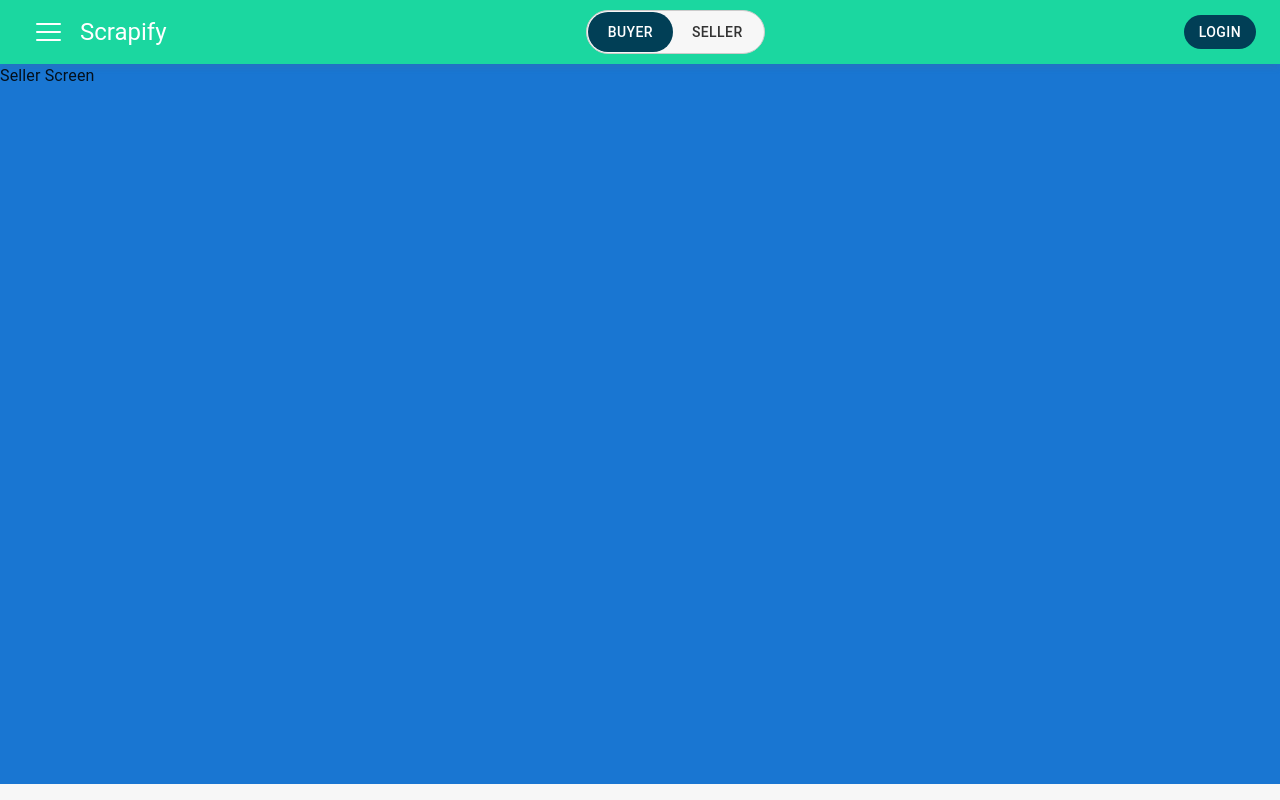
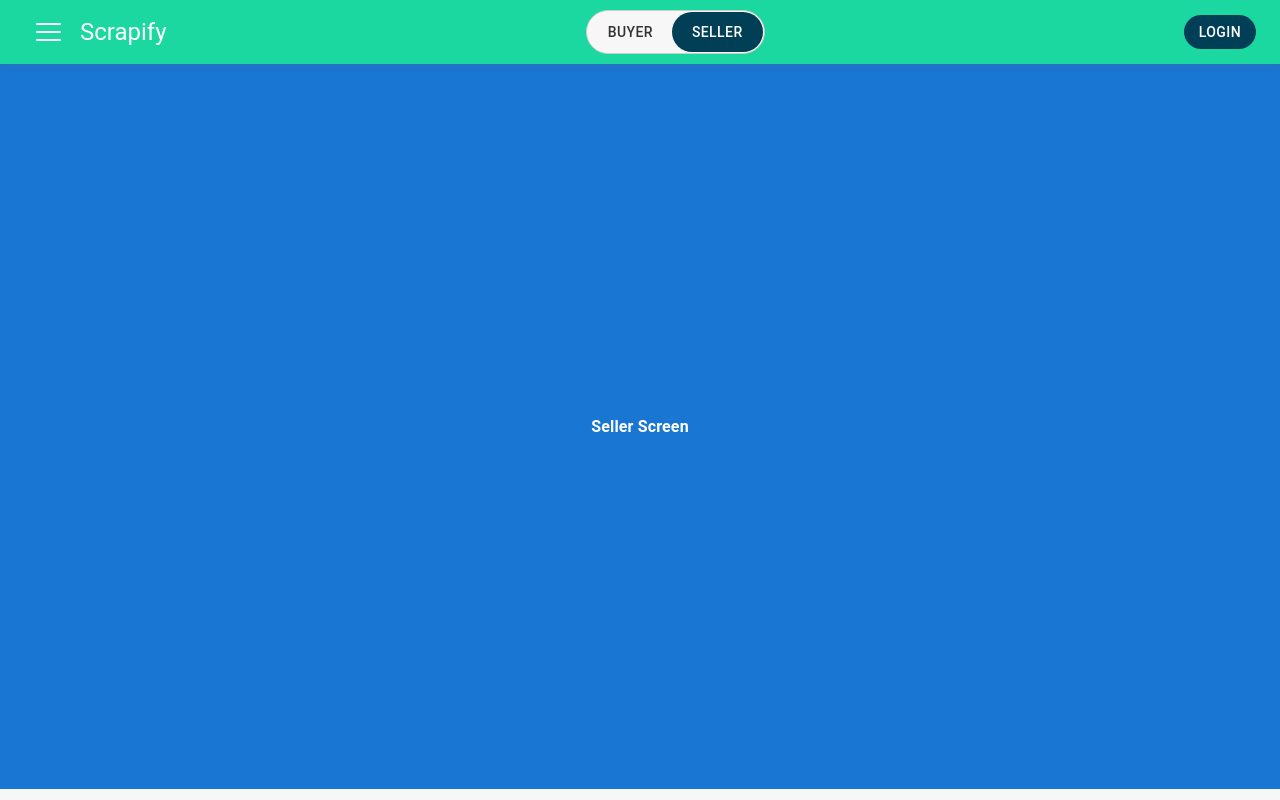
Before and after one commit to Scrapify-Calpyte/scrapify-user-ui, a React (Create React App) app: page /seller in a window 1280 px wide. Built offline with nearby package versions, Linux system fonts and the light colour scheme.

Commit message:
latest changes

```diff
--- a/src/layout/MainLayout/MenuProvider/index.js
+++ b/src/layout/MainLayout/MenuProvider/index.js
@@ -27,6 +27,7 @@ import PersonAddAltOutlinedIcon from '@mui/icons-material/PersonAddAltOutlined';
 import CurrencyExchangeOutlinedIcon from '@mui/icons-material/CurrencyExchangeOutlined';
 import { useNavigate } from 'react-router-dom';
 import { Squash as Hamburger } from 'hamburger-react';
+import { useLocation } from 'react-router-dom';
 
 const drawerWidth = 300;
 
@@ -64,20 +65,16 @@ const MyToggleButtonGroup = styled(ToggleButtonGroup)(({ theme }) => ({
     }
 }));
 
-export default function MenuProvider({ handleDrawer }) {
+export default function MenuProvider() {
     const [open, setOpen] = useState(false);
     const [toggle, setToggle] = React.useState('buyer');
     const [selectedIndex, setSelectedIndex] = useState(0);
     const navigate = useNavigate();
+    const location = useLocation();
 
     const handleListItemClick = (event, index) => {
         setSelectedIndex(index);
         setOpen(!open);
-    };
-
-    const handleDrawerToggle = () => {
-        setOpen(!open);
-        handleDrawer();
     };
 
     const menus = [
@@ -108,7 +105,7 @@ export default function MenuProvider({ handleDrawer }) {
         }
     ];
     useEffect(() => {
-        setToggle('buyer');
+        if (location.pathname === '/seller') setToggle('seller');
     }, []);
 
     return (
@@ -117,7 +114,7 @@ export default function MenuProvider({ handleDrawer }) {
                 <AppBar position="fixed" open={open}>
                     <Toolbar sx={{ display: 'flex', justifyContent: 'space-between' }}>
                         <Stack flexDirection="row" alignItems="center" gap={1}>
-                            <Hamburger onToggle={handleDrawerToggle} rounded toggled={open} size={25} />
+                            <Hamburger onToggle={() => setOpen(!open)} rounded toggled={open} size={25} />
                             <Typography variant="h5" noWrap component="div">
                                 Scrapify
                             </Typography>
@@ -144,7 +141,7 @@ export default function MenuProvider({ handleDrawer }) {
                                     src="https://images.unsplash.com/photo-1503023345310-bd7c1de61c7d?ixlib=rb-4.0.3&ixid=MnwxMjA3fDB8MHxzZWFyY2h8Mnx8aHVtYW58ZW58MHx8MHx8&w=1000&q=80"
                                 />
                             </IconButton>
-                        </Tooltip> */}
+                        </Tooltip>*/}
                     </Toolbar>
                 </AppBar>
             </Box>
--- a/src/layout/MainLayout/index.js
+++ b/src/layout/MainLayout/index.js
@@ -2,61 +2,21 @@ import { Outlet } from 'react-router-dom';
 import { Box } from '@mui/material';
 import CssBaseline from '@mui/material/CssBaseline';
 import MenuProvider from './MenuProvider';
-import { useState } from 'react';
 import { styled } from '@mui/material/styles';
 
-const MainLayout = ({ google }) => {
-    const drawerWidth = 300;
-
-    // drawer toggler
-    const [open, setOpen] = useState(true);
-
-    const handleDrawerToggle = () => {
-        setOpen(!open);
-    };
-
-    const Main = styled('main', { shouldForwardProp: (prop) => prop !== 'open' })(({ theme, open }) => ({
-        flexGrow: 1,
-        transition: theme.transitions.create('margin', {
-            easing: theme.transitions.easing.sharp,
-            duration: theme.transitions.duration.leavingScreen
-        }),
-        ...(open && {
-            transition: theme.transitions.create('margin', {
-                easing: theme.transitions.easing.easeOut,
-                duration: theme.transitions.duration.enteringScreen
-            })
-        })
-    }));
-
-    const mapStyles = {
-        width: '100%',
-        height: '100%'
-    };
-
-    const DrawerHeader = styled('div')(({ theme }) => ({
-        display: 'flex',
-        alignItems: 'center',
-        padding: theme.spacing(0, 1),
-        // necessary for content to be below app bar
-        ...theme.mixins.toolbar,
-        justifyContent: 'flex-end'
-    }));
+const MainLayout = () => {
+    const DrawerHeader = styled('div')(({ theme }) => ({ ...theme.mixins.toolbar }));
 
     return (
         <Box sx={{ display: 'flex', width: '100%' }}>
             <CssBaseline />
-            <MenuProvider handleDrawer={handleDrawerToggle} />
-            <Main open={open}>
+            <MenuProvider />
+            <div style={{ flexGrow: 1 }}>
                 <DrawerHeader />
                 <Outlet />
-            </Main>
+            </div>
         </Box>
     );
 };
 
 export default MainLayout;
-
-// ({
-//     apiKey: 'AIzaSyA4F9JYoct7v7oGvirzAx7_oK6XkNyL1oM'
-// })(MainLayout);
--- a/src/pages/BuyerScreen/MapComponent.js
+++ b/src/pages/BuyerScreen/MapComponent.js
@@ -16,12 +16,19 @@ function MapComponent() {
     const [location, setLocation] = useState(null);
 
     useEffect(() => {
-        navigator.geolocation.getCurrentPosition((position) => {
-            setLocation({
-                lat: position.coords.latitude,
-                lng: position.coords.longitude
-            });
-        });
+        navigator.geolocation.getCurrentPosition(
+            (position) => {
+                setLocation({
+                    lat: position.coords.latitude,
+                    lng: position.coords.longitude
+                });
+            },
+            (error) => {
+                setLocation(center);
+                console.log(error);
+                alert('Location is not enabled and default location is chennai');
+            }
+        );
     }, []);
 
     const onMarkerClick = (marker) => {
@@ -63,29 +70,33 @@ function MapComponent() {
         }
     ];
 
-    // const markerOptions = {
-    //     icon: {
-    //         url: LocationOnIcon,
-    //         // 'https://e7.pngegg.com/pngimages/508/387/png-clipart-google-maps-google-map-maker-pritchard-community-center-marker-pen-map-blue-globe.png',
-    //         scaledSize: {
-    //             width: 32,
-    //             height: 32
-    //         }
-    //     }
-    // };
+    const markerOptions = {
+        icon: {
+            url: 'http://maps.google.com/mapfiles/ms/icons/yellow-dot.png',
+            scaledSize: {
+                width: 40,
+                height: 40
+            }
+        }
+    };
 
     const mapOptions = {
         minZoom: 5,
         maxZoom: 15,
-        zoom: 3
+        zoom: 8
     };
 
     return isLoaded ? (
         <GoogleMap mapContainerStyle={containerStyle} options={mapOptions} center={location} onLoad={onLoad} onUnmount={onUnmount}>
             {markers.map((marker, index) => (
-                <Marker key={index} position={{ lat: marker?.lat, lng: marker?.lng }} onClick={() => onMarkerClick(marker)} />
+                <Marker
+                    options={markerOptions}
+                    key={index}
+                    position={{ lat: marker?.lat, lng: marker?.lng }}
+                    onClick={() => onMarkerClick(marker)}
+                />
             ))}
-            {location && <Marker position={location} />}
+            {location ? <Marker position={location} /> : <></>}
             {selectedMarker && (
                 <InfoWindow position={{ lat: selectedMarker.lat, lng: selectedMarker.lng }} onCloseClick={onCloseClick}>
                     <div>Info Window Content</div>
--- a/src/pages/BuyerScreen/index.js
+++ b/src/pages/BuyerScreen/index.js
@@ -1,7 +1,5 @@
 import Stack from '@mui/material/Stack';
 import Box from '@mui/material/Box';
-import Drawer from '@mui/material/Drawer';
-import Divider from '@mui/material/Divider';
 import * as React from 'react';
 import Tooltip from '@mui/material/Tooltip';
 import List from '@mui/material/List';
@@ -22,10 +20,21 @@ import MapComponent from './MapComponent';
 import ListItemButton from '@mui/material/ListItemButton';
 import ListItemIcon from '@mui/material/ListItemIcon';
 import PersonAdd from '@mui/icons-material/PersonAdd';
+import Dialog from '@mui/material/Dialog';
+import DialogActions from '@mui/material/DialogActions';
+import DialogContent from '@mui/material/DialogContent';
+import DialogTitle from '@mui/material/DialogTitle';
+import Button from '@mui/material/Button';
+import Slide from '@mui/material/Slide';
+
+const Transition = React.forwardRef(function Transition(props, ref) {
+    return <Slide direction="up" ref={ref} {...props} />;
+});
 
 function BuyerScreen() {
     const [selectedProduct, setSelectedProduct] = useState([]);
     const [selectedIndex, setSelectedIndex] = useState(0);
+    const [dialog, setDialog] = useState(false);
     const drawerWidth = 300;
 
     const products = ['Bottles', 'Cartons', 'Metals', 'Magazines', 'Books', 'e-waste', 'Glasses'];
@@ -117,7 +126,14 @@ function BuyerScreen() {
                         <List component="nav" aria-label="main mailbox folders">
                             {['list one', 'List two', 'list one', 'list four'].map((e, index) => {
                                 return (
-                                    <ListItemButton key={index} selected={selectedIndex === index} onClick={() => setSelectedIndex(index)}>
+                                    <ListItemButton
+                                        key={index}
+                                        selected={selectedIndex === index}
+                                        onClick={() => {
+                                            setSelectedIndex(index);
+                                            setDialog(true);
+                                        }}
+                                    >
                                         <ListItemIcon>
                                             <Avatar variant="square">
                                                 <PersonAdd />
@@ -159,6 +175,35 @@ function BuyerScreen() {
                     <MapComponent />
                 </Box>
             </Stack>
+            <Dialog
+                PaperProps={
+                    {
+                        // sx: {
+                        // }
+                    }
+                }
+                fullWidth
+                maxWidth="xs"
+                scroll="paper"
+                TransitionComponent={Transition}
+                open={dialog}
+                onClose={() => setDialog(false)}
+                aria-labelledby="alert-dialog-title"
+                aria-describedby="alert-dialog-description"
+            >
+                <DialogTitle id="alert-dialog-title">
+                    <Stack flexDirection="row" justifyContent="space-between" alignItems="center">
+                        <p>Seller Details</p>
+                    </Stack>
+                </DialogTitle>
+                <DialogContent className="row col-12">
+                    <p>Content</p>
+                </DialogContent>
+                <DialogActions>
+                    <Button type="submit">Ok</Button>
+                    <Button onClick={() => setDialog(false)}>Cancel</Button>
+                </DialogActions>
+            </Dialog>
         </>
     );
 }
--- a/src/pages/SellerScreen/index.js
+++ b/src/pages/SellerScreen/index.js
@@ -7,17 +7,22 @@ export default function SellerScreen() {
             <Box
                 sx={{
                     width: '100%',
-                    height: 720,
+                    height: '725px',
+                    display: 'flex',
+                    alignItems: 'center',
                     justifyContent: 'center',
-                    alignItems: 'center',
                     backgroundColor: 'primary.main',
+                    color: 'white',
+                    fontWeight: 'bold',
                     '&:hover': {
                         backgroundColor: 'primary.main',
-                        opacity: [0.9, 0.8, 0.7]
+                        opacity: [0.9, 0.8, 0.7],
+                        color: 'white',
+                        fontWeight: 'bold'
                     }
                 }}
             >
-                Seller Screen
+                <p>Seller Screen</p>
             </Box>
         </Stack>
     );
--- a/webpack.config.js
+++ b/webpack.config.js
@@ -12,6 +12,9 @@ module.exports = {
         publicPath: '/'
     },
     devServer: {
+        client: {
+            overlay: false
+        },
         port: 3000,
         historyApiFallback: true
     },
```
